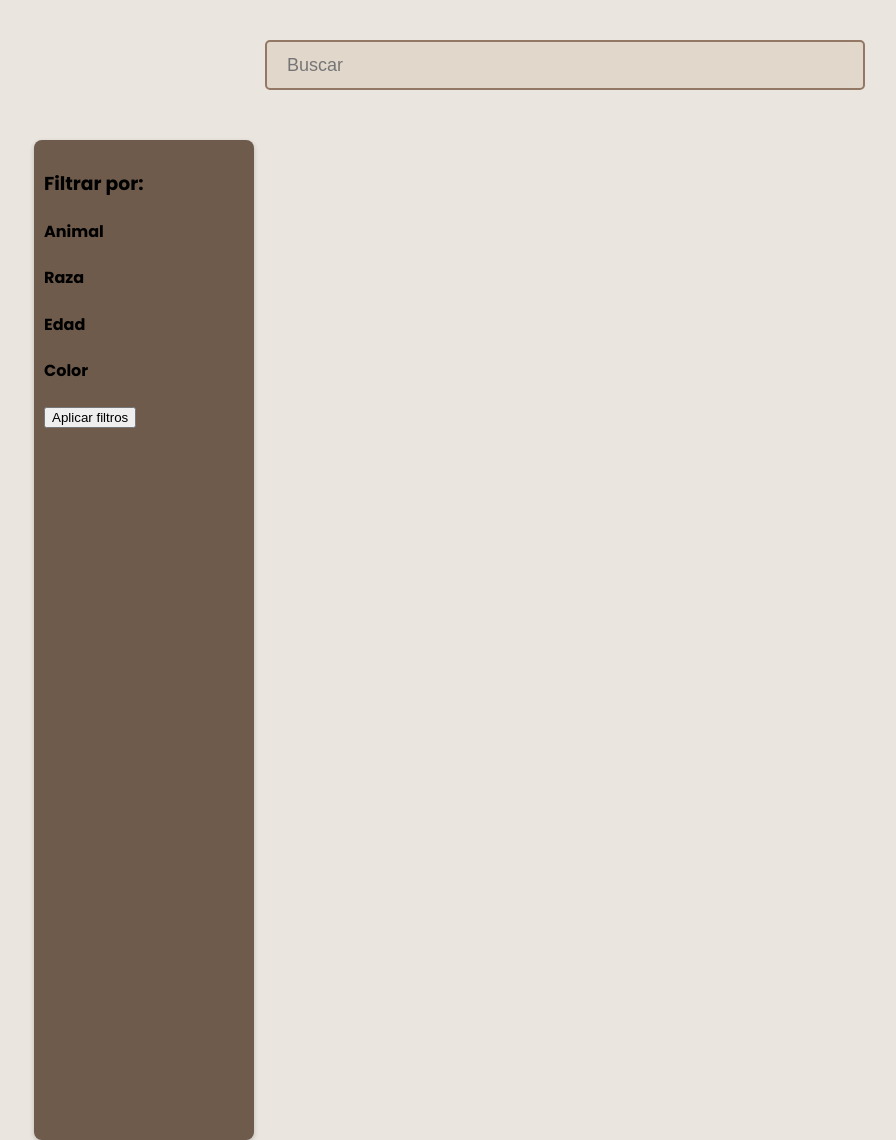
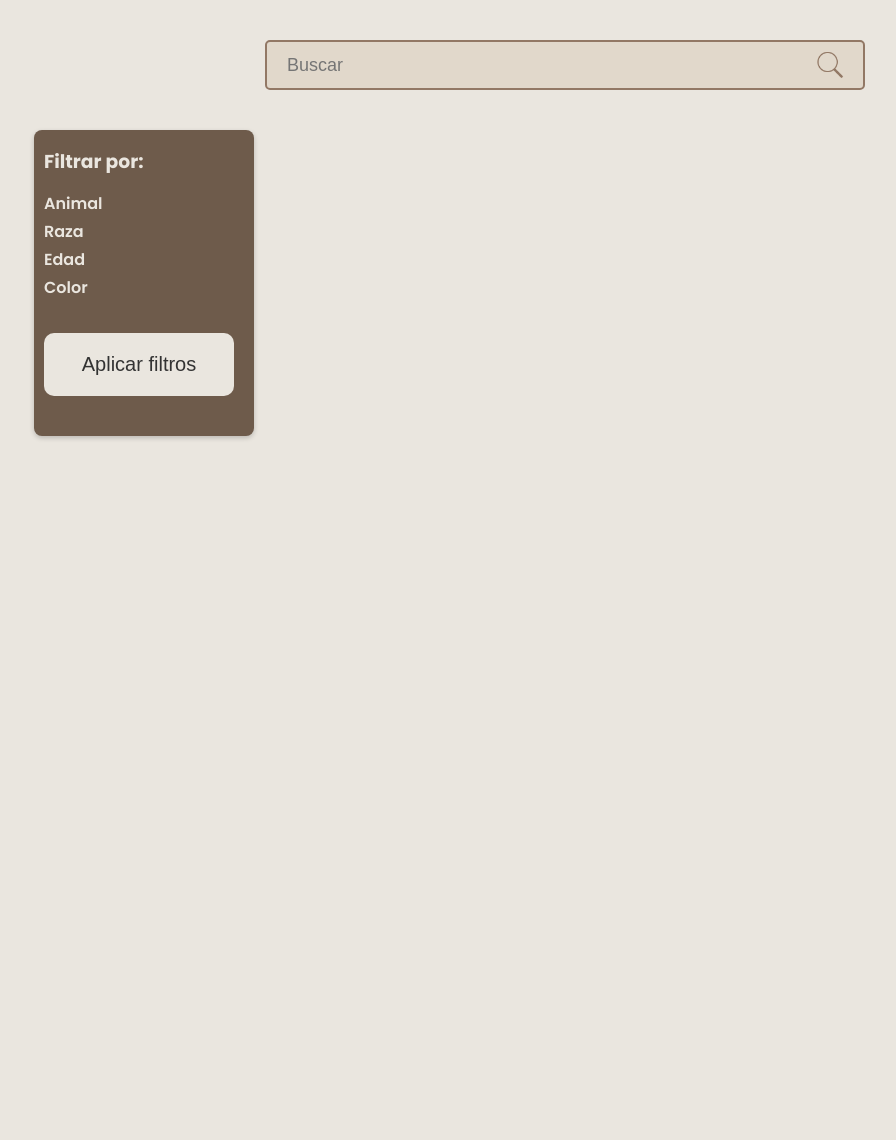
Before and after one commit to Jtissera/mascotas-perdidas, a Flask app: page /perdi_mi_mascota in a window 1280 px wide. Shown: the part 56-1196 px from the top of the page, without its empty margins (75-971 px from the left). After the commit the page ends 496 px from the top, so only its background shows below. Run offline with Flask 3, Linux system fonts and the light colour scheme; data that the repository does not hold is empty.

Commit message:
se re-implemento la funcion de borrar mascotas y se estilizaron los filtros ID de la tarea:673f98e9f92958250be09077

```diff
--- a/frontend/app.py
+++ b/frontend/app.py
@@ -14,9 +14,11 @@ app.config["UPLOAD_FOLDER"] = UPLOAD_FOLDER
 def allowed_file(filename):
     return "." in filename and filename.rsplit(".", 1)[1].lower() in ALLOWED_EXTENSIONS
 
+
 @app.route("/")
 def homeV1():
     return render_template("homeV1.html")
+
 
 @app.route("/perdi_mi_mascota")
 def perdi_mi_mascota():
@@ -32,6 +34,7 @@ def perdi_mi_mascota():
         mascotas = []
 
     return render_template("perdi_mi_mascota.html", mascotas=mascotas)
+
 
 @app.route("/perdi_mi_mascota_filtros")
 def perdi_mi_mascota_filtros():
@@ -61,6 +64,9 @@ def encontre_una_mascota():
             filename = secure_filename(file.filename)
             file.save(os.path.join(app.config["UPLOAD_FOLDER"], filename))
             imagen_path = f"static/images/{filename}"
+        else:
+            print("archivo no valido")
+            return render_template("encontre_una_mascota.html")
 
         direccion = request.form.get("fdireccion")
         formulario_data = {
@@ -73,10 +79,10 @@ def encontre_una_mascota():
             "email": request.form.get("femail"),
             "fecha": request.form.get("fecha"),
             "descripcion": request.form.get("fmessage"),
-            "imagen": imagen_path
+            "imagen": imagen_path,
         }
 
-        api_key = "7677b3b3603d4c34bbfc30c063391ca3" # sin esto no funciona
+        api_key = "7677b3b3603d4c34bbfc30c063391ca3"  # sin esto no funciona
         try:
             url = f"https://api.opencagedata.com/geocode/v1/json?q={direccion}&key={api_key}"
             response = requests.get(url)
@@ -104,7 +110,8 @@ def encontre_una_mascota():
 
     return render_template("encontre_una_mascota.html")
 
-@app.route('/mascota/<int:mascota_id>')
+
+@app.route("/mascota/<int:mascota_id>")
 def mostrar_mascota(mascota_id):
     try:
         response = requests.get(API_URL + f"mascotasPorID/{mascota_id}")
@@ -116,8 +123,7 @@ def mostrar_mascota(mascota_id):
         return f"Error: {e}", 500
 
     print(mascota)
-    return render_template('mascota_perdida.html', mascota=mascota)
-
+    return render_template("mascota_perdida.html", mascota=mascota)
 
 
 @app.route("/faq")
@@ -129,6 +135,7 @@ def faq():
 def info():
     return render_template("info.html")
 
+
 @app.route("/eliminarMascota/<int:id>", methods=["GET", "DELETE"])
 def eliminarMascota(id):
     try:
@@ -138,5 +145,6 @@ def eliminarMascota(id):
         print(f"Error deleting data: {e}")
     return redirect(url_for("perdi_mi_mascota"))
 
+
 if __name__ == "__main__":
     app.run(debug=True, port=5050)
--- a/frontend/static/css/style.css
+++ b/frontend/static/css/style.css
@@ -200,6 +200,7 @@ body{
     display: flex;
     justify-content: center;
     margin-top: 40px;
+    margin-bottom: 40px;
 }
 #search{
     background-color:#E1D8CB ;
@@ -212,6 +213,18 @@ body{
     font-weight: 500;
     padding-left: 20px;
     margin-bottom: 50px;
+}
+#label_search{
+    position: relative;
+    display: inline-block;
+    height: 50px;
+}
+#lupa{
+    position: absolute;
+    top: 10px;
+    right: 20px;
+    width: 30px;
+    height: 30px;
 }
 #search:focus{
    outline: none;
@@ -227,6 +240,45 @@ body{
     margin-left: 10px;
     margin-right: 20px;
     border-radius: 8px;
+    height: fit-content;
+}
+#filtros_por{
+    color: #EAE6DF;
+    margin: 0px;
+    margin-top: 7px;
+    margin-bottom: 15px;
+    padding: 0px;
+}
+.title_filtros{
+    color:#EAE6DF;
+    margin: 0px;
+    margin-bottom: 3px;
+    padding:0px;
+    font-weight: 600;
+}
+.input_filtros{
+    color: #111010;
+}
+.checkbox{
+    margin-right: 10px;
+}
+#submit_filtros{
+    border: none;
+    text-decoration: none;
+    text-align: center;
+    padding: 20px 30px 20px 30px;
+    border-radius: 10px;
+    background-color: #EAE6DF;
+    color: #333;
+    margin-top: 30px;
+    margin-bottom: 30px;
+    width: 190px;
+    font-size: 20px;
+    font-weight: 500;
+}
+#submit_filtros:hover{
+    cursor: pointer;
+    background-color: #cfcdca;
 }
 #flex_container{
     display: flex;
@@ -248,6 +300,9 @@ body{
     display: flex;
     flex-direction: column;
     align-items: center;
+}
+#item_link{
+    text-decoration: none;
 }
 #icono_container{
  position: relative;
@@ -293,6 +348,7 @@ body{
     margin-bottom: 5px;
     margin-top: 20px;
     font-size: 20px;
+    color: #333;
 }
 .tipo{
     color: #8b8b8b;
--- a/frontend/templates/mascota_perdida.html
+++ b/frontend/templates/mascota_perdida.html
@@ -6,7 +6,7 @@
     <div id="mascota_details">
 
         <div id="mascota_image_container">
-            <img id="mascota_image" src="{{mascota[0].imagen}}" alt="Foto de la mascota">
+            <img id="mascota_image" src="/{{mascota[0].imagen}}" alt="Foto de la mascota">
 
         </div>
 
--- a/frontend/templates/perdi_mi_mascota.html
+++ b/frontend/templates/perdi_mi_mascota.html
@@ -4,40 +4,43 @@
 <div id="encontre_content">
     <div id="buscador_container">
         <form action="{{url_for('perdi_mi_mascota')}}">
-        <label for="search"></label>
-        <input type="search" id="search" name="fsearch" placeholder="Buscar">
+        <label id="label_search" for="search"><input type="search" id="search" name="fsearch" placeholder="Buscar"><img id="lupa" src="{{url_for('static',filename='/images/lupa.png')}}" alt=""></label>
         </form>
     </div>
 
     <div id="flex_container">
         <div id="filtros">
             <form action="{{ url_for('perdi_mi_mascota_filtros') }}" method="GET">
-                <h3>Filtrar por:</h3>
-                <h4>Animal</h4>
+                <h3 id="filtros_por">Filtrar por:</h3>
+                <h4 class="title_filtros">Animal</h4>
                 {% for animal in mascotas | map(attribute='animal') | unique %} <!--Sirve para que no aparezcan mas de una vez los filtros-->
-                <label><input type="checkbox" name="fanimal" value="{{animal}}">{{animal}}</label><br>
+                <label class="input_filtros"><input class="checkbox" type="checkbox" name="fanimal" value="{{animal}}">{{animal}}</label><br>
                 {% endfor %}
-                <h4>Raza</h4>
+                <h4 class="title_filtros">Raza</h4>
                 {% for raza in mascotas | map(attribute='raza')| unique %}
-                <label><input type="checkbox" name="fraza" value="{{raza}}">{{raza}}</label><br>
+                <label class="input_filtros"><input  class="checkbox"type="checkbox" name="fraza" value="{{raza}}">{{raza}}</label><br>
                 {% endfor %}
-                <h4>Edad</h4>
+                <h4 class="title_filtros">Edad</h4>
                 {% for edad in mascotas | map(attribute='edad')| unique%}
-                <label><input type="checkbox" name="fedad" value="{{edad}}">{{edad}}</label><br>
+                <label class="input_filtros"><input class="checkbox" type="checkbox" name="fedad" value="{{edad}}">{{edad}}</label><br>
                 {% endfor %}
-                <h4>Color</h4>
+                <h4 class="title_filtros">Color</h4>
                 {% for color in mascotas | map(attribute='color')| unique%}
-                <label><input type="checkbox" name="fcolor" value="{{color}}">{{color}}</label><br>
+                <label class="input_filtros"><input class="checkbox" type="checkbox" name="fcolor" value="{{color}}">{{color}}</label><br>
                 {% endfor %}
-                <button type="submit">Aplicar filtros</button>
+                <button id="submit_filtros" type="submit">Aplicar filtros</button>
             </form>
         </div>
         <div id="grid_container">
              {%for mascota in mascotas %}
                     <div class="item">
                         <div id="icono_container">
-                            <a href="{{ url_for('mostrar_mascota', mascota_id=mascota.mascotaID) }}" class="item">
+                            <div id="icono_container">
+                                <a href="{{url_for('eliminarMascota',id=mascota['mascotaID'])}}" id="delete"> </a>
+                                <img id="icono" src="{{url_for('static', filename = 'images/basura.png')}}" alt="basura">
+                            </div>
                         </div>
+                        <a id="item_link" href="{{ url_for('mostrar_mascota', mascota_id=mascota.mascotaID) }}" class="item">
                         <img class="item_image" src="{{mascota.imagen}}" alt = "{{mascota.animal}}">
                         <h3 class="nombre">{{mascota.nombre}}</h3>
                         <h5 class="tipo">{{mascota.animal}}</h5>
```
Also changed, not shown: backend/app.py (+58 -44 lines), frontend/static/images/lupa.png (added).
